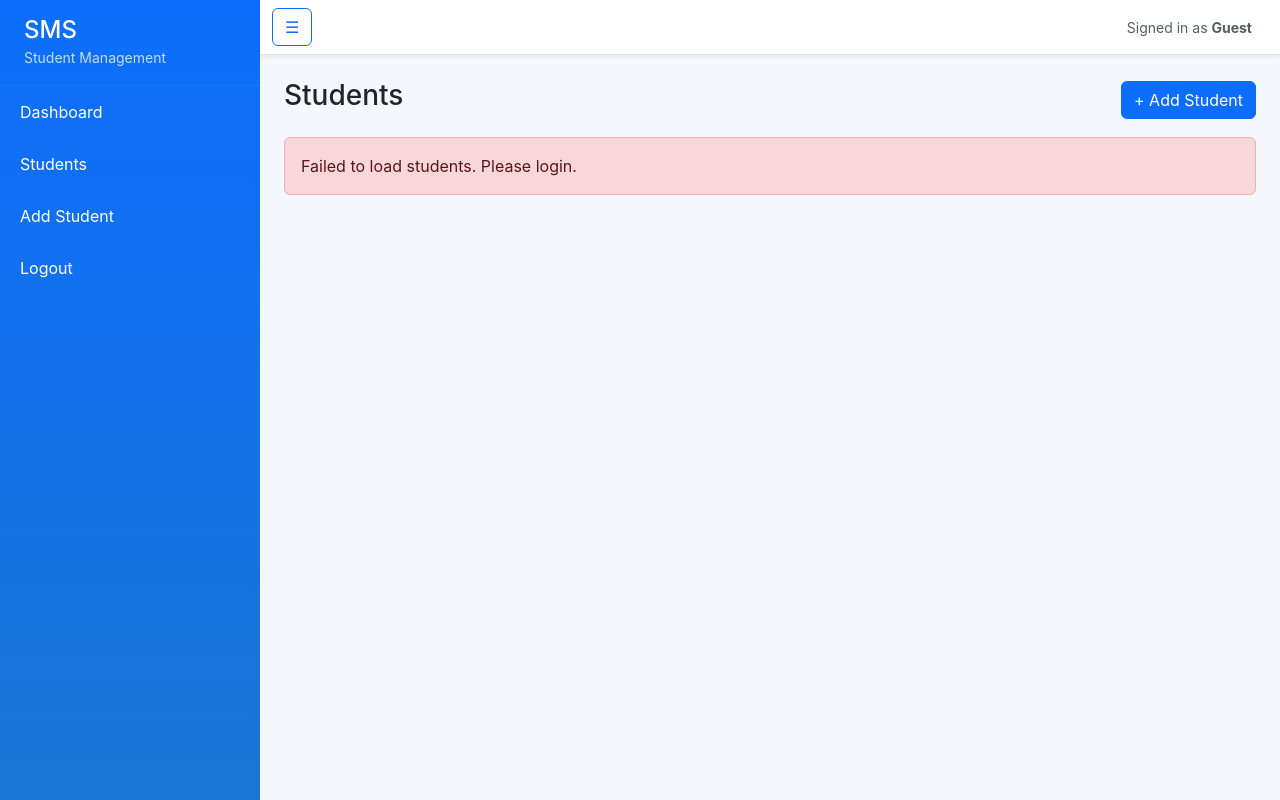
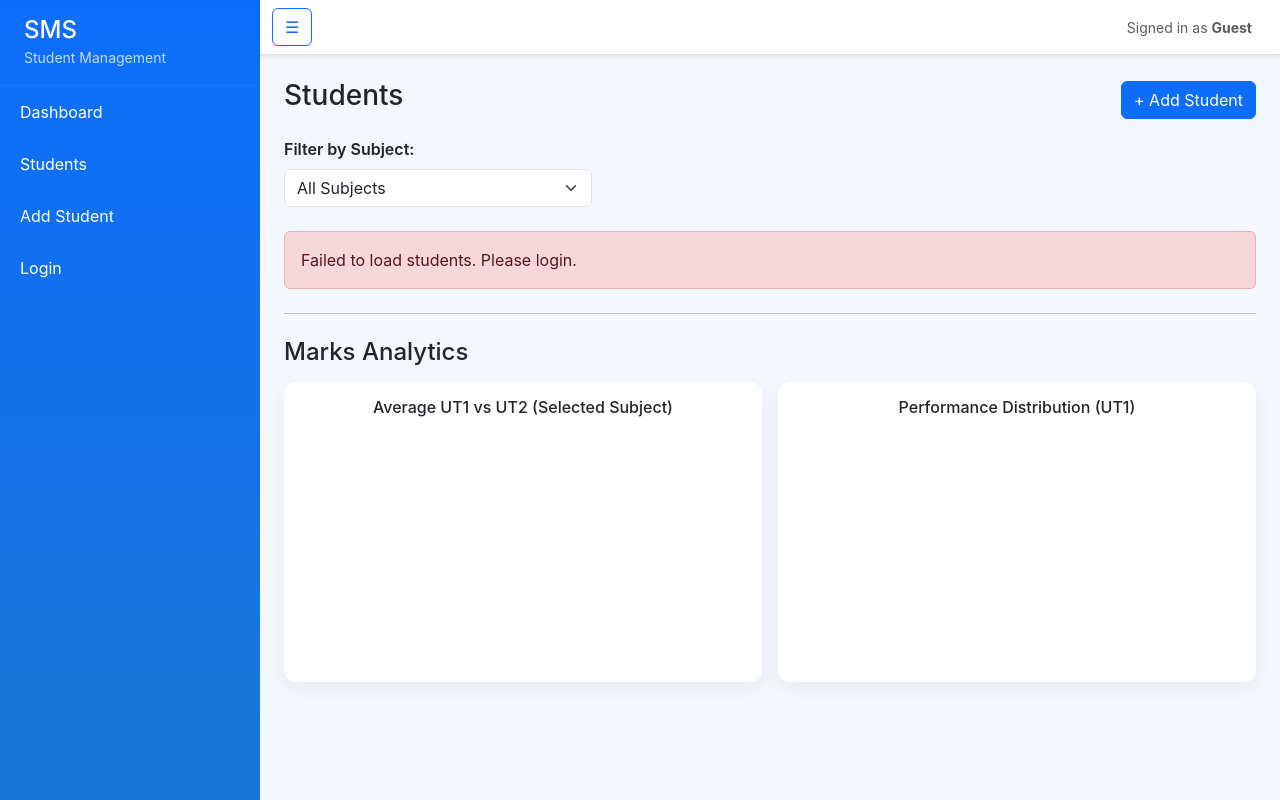
Before and after one commit to OmrajeAmbure/DBMS-MiniProject, a Flask app: template templates/students.html in a window 1280 px wide. Run offline with Flask 3, Linux system fonts and the light colour scheme; the template is opened without the code that fills it, so the values that code supplies are empty; a map, chart or similar area stays blank.

Commit message:
Dashboard & Graphs Added

```diff
--- a/app.py
+++ b/app.py
@@ -150,13 +150,25 @@
 @app.route("/add-student-ui")
 @jwt_required()
 def add_student_ui():
-    return render_template("add_student.html")
+    claims = get_jwt()
+    return render_template(
+        "add_student.html",
+        username=claims.get("username"),
+        role=claims.get("role")
+    )
+
 
 
 @app.route("/edit-student-ui/<int:sid>")
 @jwt_required()
 def edit_student_ui(sid):
-    return render_template("edit_student.html", sid=sid)
+    claims = get_jwt()
+    return render_template(
+        "edit_student.html",
+        sid=sid,
+        username=claims.get("username"),
+        role=claims.get("role")
+    )
 
 
 
--- a/templates/base.html
+++ b/templates/base.html
@@ -27,7 +27,11 @@
       <a href="{{ url_for('dashboard') }}" class="list-group-item list-group-item-action bg-transparent text-white">Dashboard</a>
       <a href="{{ url_for('students_ui') }}" class="list-group-item list-group-item-action bg-transparent text-white">Students</a>
       <a href="{{ url_for('add_student_ui') }}" class="list-group-item list-group-item-action bg-transparent text-white">Add Student</a>
-      <a href="{{ url_for('logout') }}" class="list-group-item list-group-item-action bg-transparent text-white">Logout</a>
+      {% if username %}
+        <a href="{{ url_for('logout') }}" class="list-group-item list-group-item-action bg-transparent text-white">Logout</a>
+      {% else %}
+        <a href="{{ url_for('login') }}" class="list-group-item list-group-item-action bg-transparent text-white">Login</a>
+      {% endif %}
     </nav>
   </aside>
 
--- a/templates/students.html
+++ b/templates/students.html
@@ -1,56 +1,165 @@
 {% extends "base.html" %}
 {% block content %}
+
 <div class="d-flex justify-content-between align-items-center mb-3">
   <h3>Students</h3>
   <a href="{{ url_for('add_student_ui') }}" class="btn btn-primary">+ Add Student</a>
 </div>
 
+<div class="row mb-4">
+  <div class="col-md-4">
+    <label class="form-label fw-semibold">Filter by Subject:</label>
+    <select id="subjectFilter" class="form-select" onchange="applyFilter()">
+      <option value="All">All Subjects</option>
+    </select>
+  </div>
+</div>
+
 <div id="students-table">Loading...</div>
 
+<hr class="my-4">
+
+<h4 class="mb-3">Marks Analytics</h4>
+<div class="row g-3">
+  <div class="col-md-6">
+    <div class="card p-3">
+      <h6 class="text-center">Average UT1 vs UT2 (Selected Subject)</h6>
+      <div style="height:240px;">
+        <canvas id="avgChart"></canvas>
+      </div>
+    </div>
+  </div>
+
+  <div class="col-md-6">
+    <div class="card p-3">
+      <h6 class="text-center">Performance Distribution (UT1)</h6>
+      <div style="height:240px; align-self: center;">
+        <canvas id="distChart"></canvas>
+      </div>
+    </div>
+  </div>
+</div>
+
+<script src="https://cdn.jsdelivr.net/npm/chart.js"></script>
+
 <script>
+let allStudents = [];
+let avgChart, distChart;
+
 async function loadStudents() {
   const res = await fetch('/api/students', { credentials: 'same-origin' });
   if (!res.ok) {
-    document.getElementById('students-table').innerHTML = '<div class="alert alert-danger">Failed to load students. Please login.</div>';
+    document.getElementById('students-table').innerHTML =
+      '<div class="alert alert-danger">Failed to load students. Please login.</div>';
     return;
   }
-  const rows = await res.json();
-  if (!Array.isArray(rows) || rows.length === 0) {
+
+  allStudents = await res.json();
+  if (!Array.isArray(allStudents) || allStudents.length === 0) {
     document.getElementById('students-table').innerHTML = '<p>No students yet.</p>';
     return;
   }
-  let html = '<div class="table-responsive"><table class="table table-bordered"><thead class="table-light"><tr><th>ID</th><th>Name</th><th>Roll No</th><th>Email</th><th>Phone</th><th>UT1</th><th>UT2</th><th>Created By</th><th>Actions</th></tr></thead><tbody>';
+
+  fillSubjectDropdown();
+  applyFilter(); // initial table + charts
+}
+
+// Fill dropdown subjects
+function fillSubjectDropdown() {
+  const subjects = [...new Set(allStudents.map(s => s.subject))];
+  const select = document.getElementById('subjectFilter');
+  subjects.forEach(sub => {
+    const option = document.createElement('option');
+    option.value = sub;
+    option.textContent = sub;
+    select.appendChild(option);
+  });
+}
+
+// Apply Subject Filter
+function applyFilter() {
+  const selected = document.getElementById('subjectFilter').value;
+  const filtered = selected === "All" ? allStudents : allStudents.filter(s => s.subject === selected);
+
+  updateTable(filtered);
+  updateCharts(filtered);
+}
+
+// Update Student Table
+function updateTable(rows) {
+  let html = `
+  <div class="table-responsive">
+  <table class="table table-bordered table-hover">
+    <thead class="table-light">
+      <tr>
+        <th>ID</th><th>Name</th><th>Roll No</th><th>Email</th><th>Phone</th>
+        <th>Subject</th><th>UT1</th><th>UT2</th><th>Actions</th>
+      </tr>
+    </thead><tbody>`;
+
   for (const s of rows) {
-    html += `<tr>
+    html += `
+      <tr>
         <td>${s.id}</td>
         <td>${s.name}</td>
         <td>${s.rollno}</td>
         <td>${s.email}</td>
         <td>${s.phone || ''}</td>
+        <td>${s.subject}</td>
         <td>${s.unit_test1_marks ?? ''}</td>
         <td>${s.unit_test2_marks ?? ''}</td>
-      <td>${s.created_by ?? ''}</td>
         <td>
           <a class="btn btn-sm btn-outline-success me-1" href="/edit-student-ui/${s.id}">Edit</a>
           <button class="btn btn-sm btn-outline-danger" onclick="deleteStudent(${s.id})">Delete</button>
         </td>
       </tr>`;
   }
-  html += '</tbody></table></div>';
+
+  html += `</tbody></table></div>`;
   document.getElementById('students-table').innerHTML = html;
 }
 
+// Update charts
+function updateCharts(rows) {
+  const ut1 = rows.map(s => s.unit_test1_marks || 0);
+  const ut2 = rows.map(s => s.unit_test2_marks || 0);
+
+  const avgUT1 = ut1.reduce((a,b)=>a+b,0) / rows.length || 0;
+  const avgUT2 = ut2.reduce((a,b)=>a+b,0) / rows.length || 0;
+
+  const poor = ut1.filter(m => m <= 10).length;
+  const avg = ut1.filter(m => m > 10 && m <= 20).length;
+  const good = ut1.filter(m => m > 20).length;
+
+  if (avgChart) avgChart.destroy();
+  if (distChart) distChart.destroy();
+
+  avgChart = new Chart(document.getElementById('avgChart'), {
+    type: 'bar',
+    data: {
+      labels: ['UT1', 'UT2'],
+      datasets: [{ data: [avgUT1, avgUT2] }]
+    }
+  });
+
+  distChart = new Chart(document.getElementById('distChart'), {
+    type: 'pie',
+    data: {
+      labels: ['Poor (0-10)', 'Average (11-20)', 'Good (20+)'],
+      datasets: [{ data: [poor, avg, good] }]
+    }
+  });
+}
+
+// Delete student
 async function deleteStudent(id) {
   if (!confirm('Delete this student?')) return;
-  const res = await fetch('/api/students/' + id, { method: 'DELETE', credentials: 'same-origin' });
-  if (res.ok) {
-    loadStudents();
-  } else {
-    const j = await res.json();
-    alert(j.msg || 'Failed to delete');
-  }
+  const res = await fetch('/api/students/' + id, { method:'DELETE', credentials:'same-origin' });
+  if (res.ok) loadStudents();
+  else alert('Failed to delete.');
 }
 
 loadStudents();
 </script>
+
 {% endblock %}
```
Also changed, not shown: templates/add_student.html (+24 -15 lines). Lines whose indentation alone changed are shown as unchanged.
